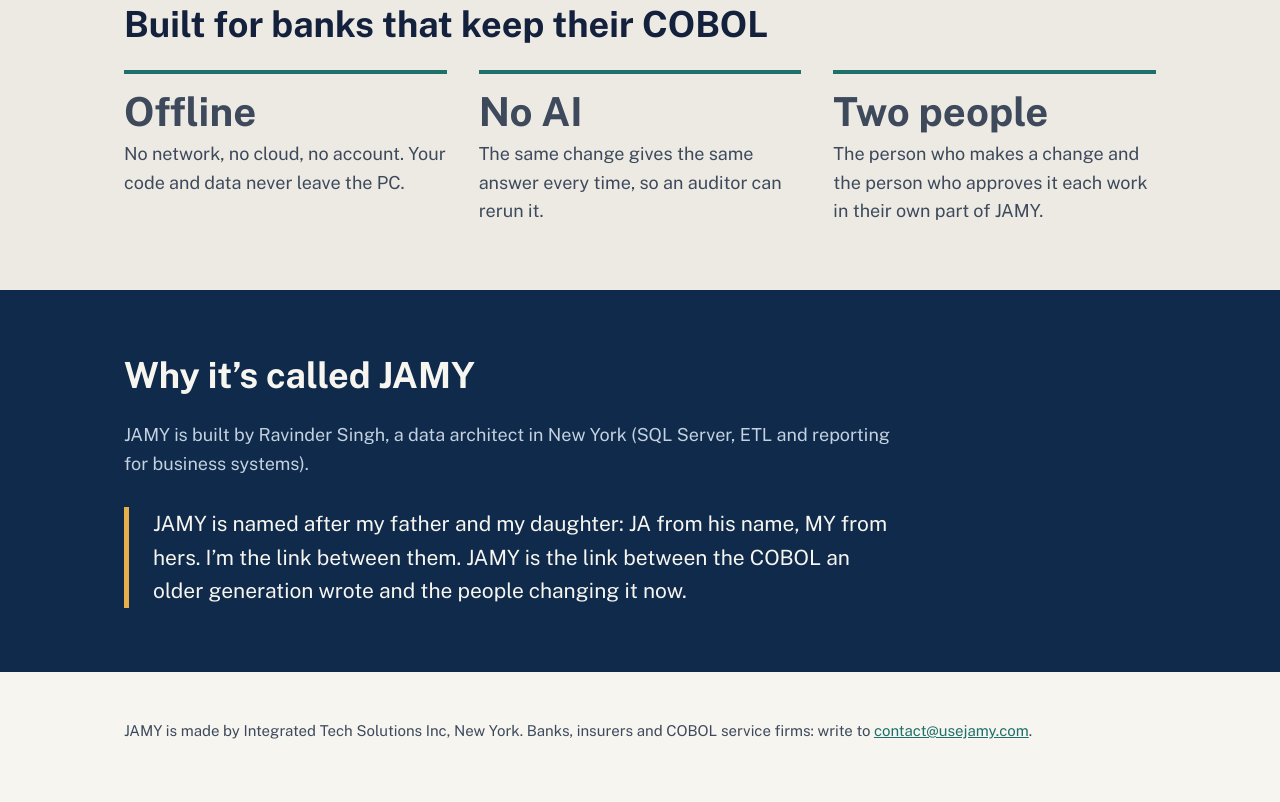
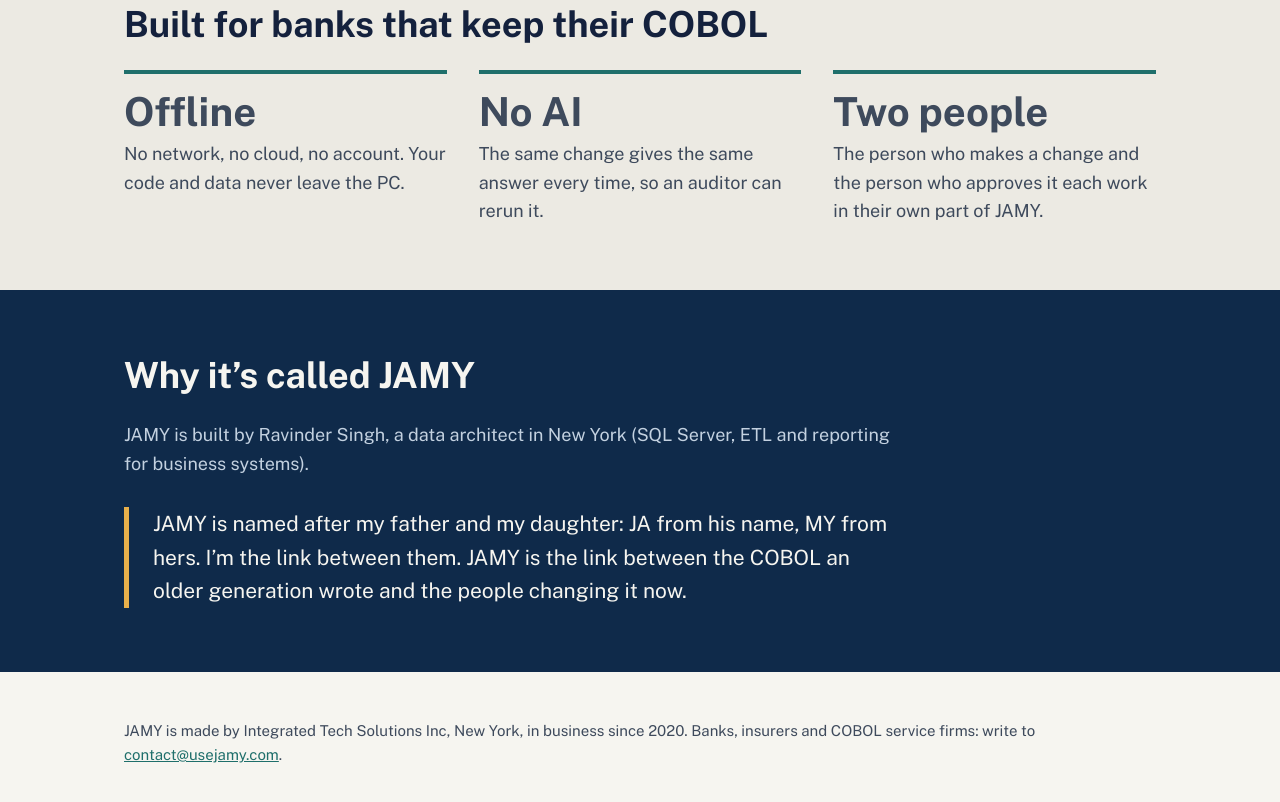
Before and after one commit to ravi12203/usejamy-site, a plain HTML site: page index.html in a window 1280 px wide. Shown: the part 1947-2749 px from the top of the page. Drawn offline with nearby package versions, Linux system fonts and the light colour scheme.

Commit message:
Company since 2020

```diff
--- a/index.html
+++ b/index.html
@@ -138,7 +138,7 @@ footer { padding: 32px 0 48px; color: var(--body); font-size: 15px; }
 
 <footer>
   <div class="wrap">
-    <p>JAMY is made by Integrated Tech Solutions Inc, New York. Banks, insurers and COBOL service firms: write to <a href="mailto:contact@usejamy.com">contact@usejamy.com</a>.</p>
+    <p>JAMY is made by Integrated Tech Solutions Inc, New York, in business since 2020. Banks, insurers and COBOL service firms: write to <a href="mailto:contact@usejamy.com">contact@usejamy.com</a>.</p>
   </div>
 </footer>
 
```
